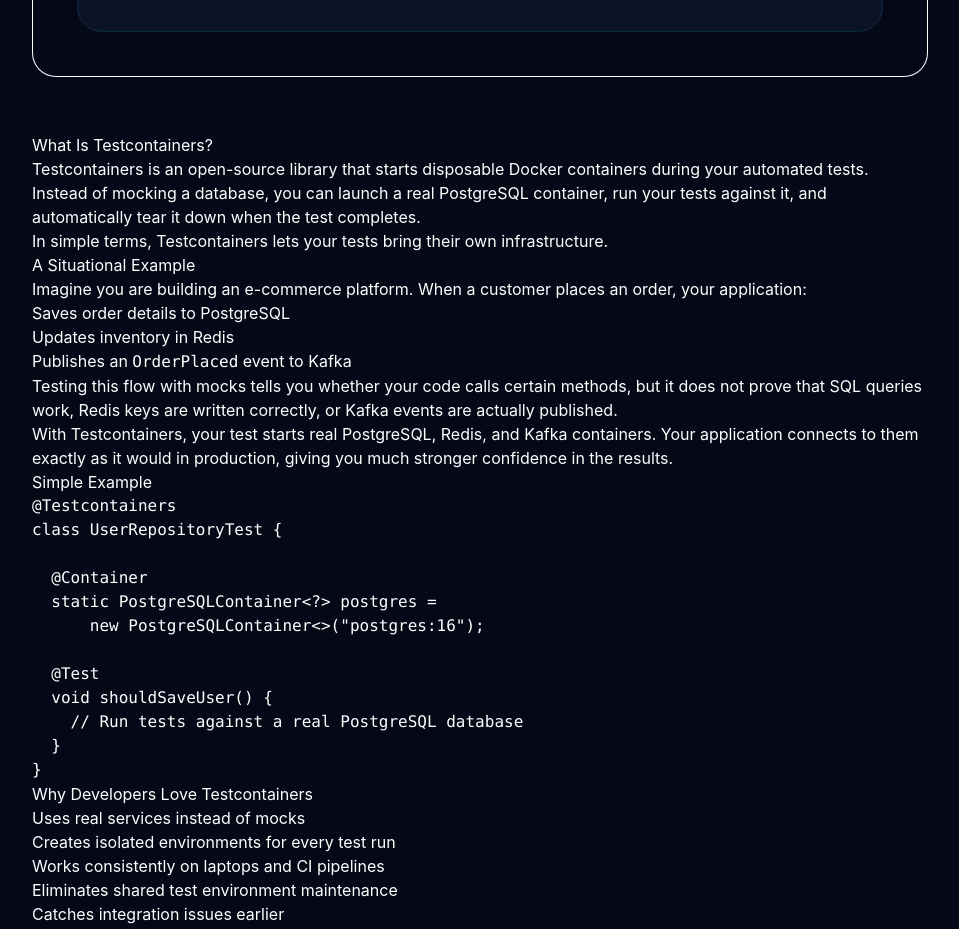
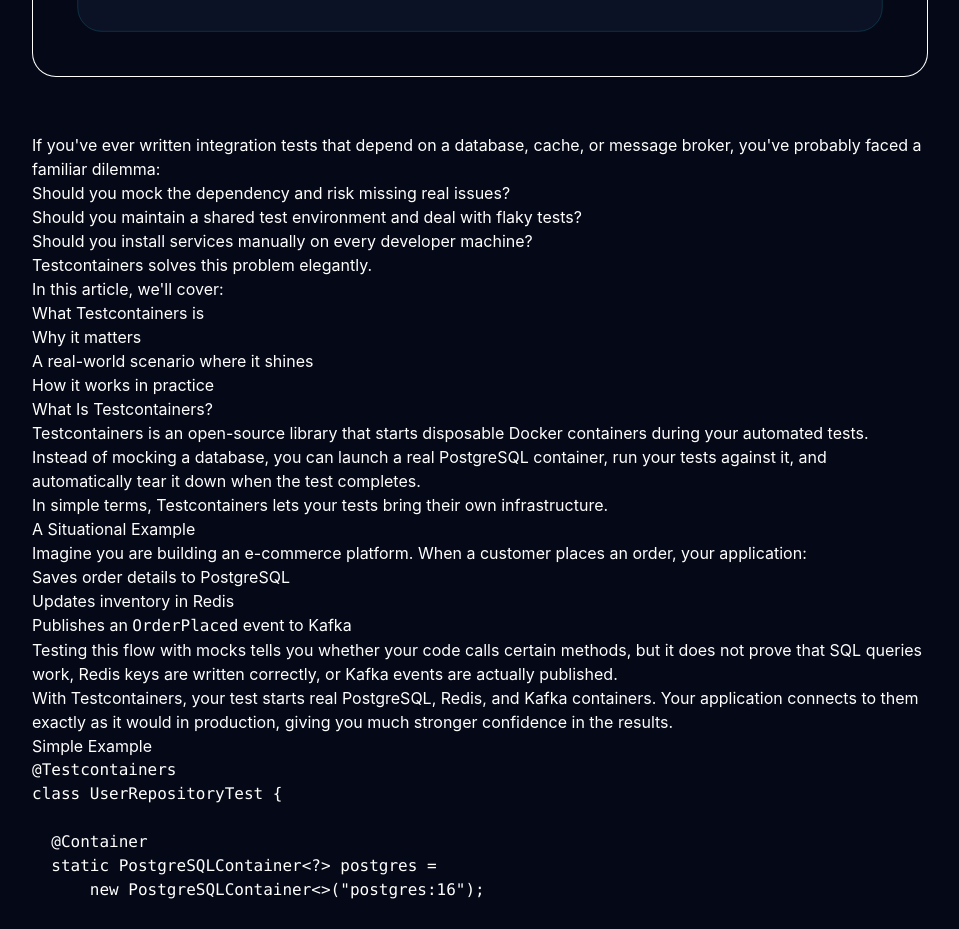
Before and after one commit to unboxd-cloud/website, a Next.js app: page /blogs/testcontainers in a window 1280 px wide. Shown: the part 840-1769 px from the top of the page, without its empty margins (160-1119 px from the left). Built offline with nearby package versions, Linux system fonts and the light colour scheme.

Commit message:
Add Testcontainers blog intro section

```diff
--- a/app/blogs/testcontainers/page.tsx
+++ b/app/blogs/testcontainers/page.tsx
@@ -63,6 +63,24 @@
         />
 
         <section className="prose prose-invert prose-zinc mt-14 max-w-none prose-headings:text-white prose-p:text-zinc-300 prose-strong:text-white">
+          <p>
+            If you&apos;ve ever written integration tests that depend on a database, cache, or message broker,
+            you&apos;ve probably faced a familiar dilemma:
+          </p>
+          <ul>
+            <li>Should you mock the dependency and risk missing real issues?</li>
+            <li>Should you maintain a shared test environment and deal with flaky tests?</li>
+            <li>Should you install services manually on every developer machine?</li>
+          </ul>
+          <p>Testcontainers solves this problem elegantly.</p>
+          <p>In this article, we&apos;ll cover:</p>
+          <ul>
+            <li>What Testcontainers is</li>
+            <li>Why it matters</li>
+            <li>A real-world scenario where it shines</li>
+            <li>How it works in practice</li>
+          </ul>
+
           <h2>What Is Testcontainers?</h2>
           <p>
             Testcontainers is an open-source library that starts disposable Docker containers during your
```
